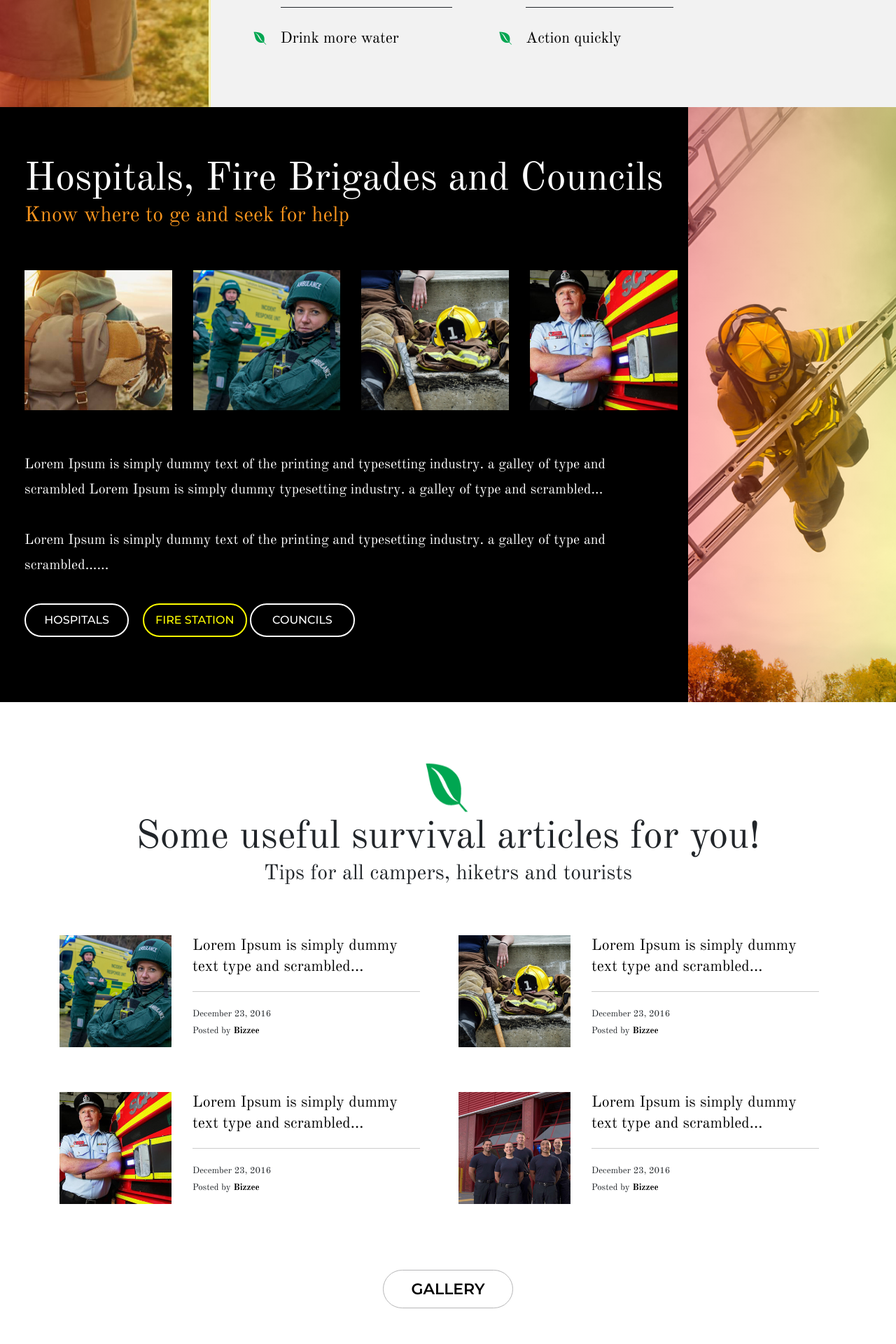
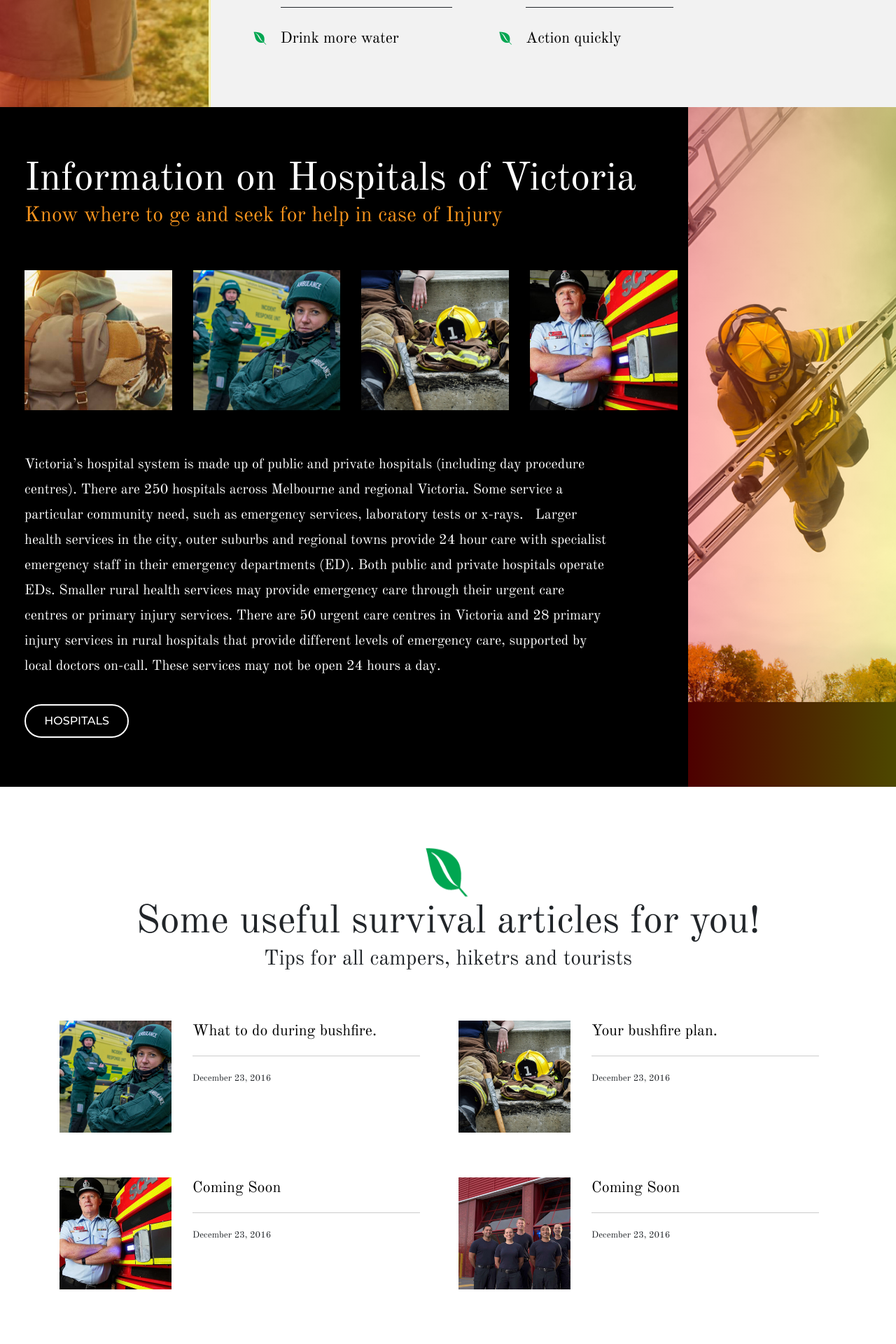
Before and after one commit to asimbilaladil/Bushfire, a CodeIgniter app: page / in a window 1280 px wide. Shown: the part 1920-3840 px from the top of the page at 70% size. Run offline with CodeIgniter, Linux system fonts and the light colour scheme; some libraries are stand-ins or nearby versions.

Commit message:
design changes and add blog

```diff
--- a/application/views/common/footer.php
+++ b/application/views/common/footer.php
@@ -25,13 +25,13 @@
                                 <a class="nav-link active" href="index.html">Home <span class="sr-only">(current)</span></a>
                             </li>
                             <li><a class="hidden-xs">~</a></li>
-                            <li class="nav-item"><a class="nav-link" href="services.html">Our Services</a></li>
+                            <li class="nav-item"><a class="nav-link" href="#">About</a></li>
                             <li><a class="hidden-xs">~</a></li>
-                            <li class="nav-item"><a class="nav-link" href="products.html">Our Products</a></li>
+                            <li class="nav-item"><a class="nav-link" href="#">Contacts</a></li>
                             <li><a class="hidden-xs">~</a></li>
-                            <li class="nav-item"><a class="nav-link" href="rates.html">Rates</a></li>
+                            <li class="nav-item"><a class="nav-link" href="#">Feedback</a></li>
                             <li><a class="hidden-xs">~</a></li>
-                            <li class="nav-item"><a class="nav-link" href="blog-page.html">Read Blog</a></li>
+                            <li class="nav-item"><a class="nav-link" href="#">Read Blog</a></li>
                         </ul>
                         <p>(C) 2019 All Rights Reserved. Bushfire</p>
                     </div>
--- a/application/views/common/header.php
+++ b/application/views/common/header.php
@@ -25,11 +25,10 @@
         <div id="mySidenav" class="sidenav">
             <a href="javascript:void(0)" class="closebtn" onclick="closeNav()">&times;</a>
             <a class="active" href="index.html">Home</a>
-            <a href="about.html">About</a>
-            <a href="services.html">Services</a>
-            <a href="products.html">Products</a>
-            <a href="rates.html">Rates</a>
-            <a href="blog-page.html">Blog</a>
+            <a href="#">About</a>
+            <a href="#">Contacts</a>
+            <a href="#">Feedback</a>
+            <a href="#">Read Blog</a>
         </div>
         <!-- Nav section Start -->
         <nav id="navbar">
--- a/application/views/home/index.php
+++ b/application/views/home/index.php
@@ -9,10 +9,9 @@
              <div class="col-sm-12">
                  <h1 data-aos="fade-left">Be informed and plan ahead!</h1>
                  <h2 data-aos="fade-left" data-aos-delay="100">We provide information for camping emergensies </h2>
-                 <p data-aos="fade-left" data-aos-delay="200"><i class="fa fa-clock-o" aria-hidden="true"></i><span>We Are open 24x7</span></p>
-                 <p data-aos="fade-left" data-aos-delay="300"><i class="fa fa-phone-square" aria-hidden="true"></i><span>Call for more information</span></p>
+
                  <p data-aos="fade-left" data-aos-delay="400"><i class="fa fa-envelope" aria-hidden="true"></i><span>info@campingplanner.tk</span></p>
-                 <a data-aos="fade-left" data-aos-delay="500" class="btn btn-success" href="about.html" role="button">our story</a>
+                 <a data-aos="fade-left" data-aos-delay="500" class="btn btn-success" href="about.html" role="button">Get weather information</a>
              </div>
          </div>
          <!--Row Ended-->
@@ -39,7 +38,7 @@
                          <div class="circle__wrapper">
                              <div class="circle__content">
                                  <h4><a href="<?php echo site_url('Emergency_Shelters'); ?>">Emergency Shelters</a></h4>
-                                 <p><a href="<?php echo site_url('Emergency_Shelters'); ?>">Lorem Ipsum is simply dummy text of the printing and typesetting industry. Lorem Ipsum has been the industry's</a></p>
+                                 <p></p>
                              </div>
                          </div>
                      </div>
@@ -52,7 +51,7 @@
                          <div class="circle__wrapper">
                              <div class="circle__content">
                                  <h4><a href="<?php echo site_url('Drinkable_Water'); ?>"> Drinkable Water </a></h4>
-                                 <p><a href="<?php echo site_url('Drinkable_Water'); ?>">Lorem Ipsum is simply dummy text of the printing and typesetting industry. Lorem Ipsum has been the industry's</a></p>
+                                 <p><a href="<?php echo site_url('Drinkable_Water'); ?>"></a></p>
                              </div>
                          </div>
                      </div>
@@ -65,7 +64,7 @@
                          <div class="circle__wrapper">
                              <div class="circle__content">
                                  <h4><a href="<?php echo site_url('Fresh_Food'); ?>">Fresh Food</a></h4>
-                                 <p><a href="<?php echo site_url('Fresh_Food'); ?>">Lorem Ipsum is simply dummy text of the printing and typesetting industry. Lorem Ipsum has been the industry's</a></p>
+                                 <p><a href="<?php echo site_url('Fresh_Food'); ?>"></a></p>
                              </div>
                          </div>
                      </div>
@@ -76,14 +75,14 @@
      <!-- container Ended-->
  </section>
  <!-- About section Ended-->
- <!-- Services section start-->
- <section class="services">
+  <!-- Services section start-->
+<section class="services">
      <!-- container-fluid Start-->
      <div class="container-fluid">
-         <div class="row" data-aos="fade-up" data-aos-duration="400">
+         <div class="row aos-init aos-animate" data-aos="fade-up" data-aos-duration="400">
              <div class="col-md-3">
                  <figure>
-                     <img src="<?php echo base_url("includes/assets/images/services-bg.jpg") ?> " alt="The Pulpit Rock">
+                     <img src="http://3.16.175.221/includes/assets/images/services-bg.jpg " alt="The Pulpit Rock">
                  </figure>
                  <div class="gradient"></div>
              </div>
@@ -130,8 +129,8 @@
              <div class="col-md-9 right-part">
                  <div class="row">
                      <div class="col-md-12 heading">
-                         <h2>Hospitals, Fire Brigades and Councils</h2>
-                         <h3>Know where to ge and seek for help</h3>
+                         <h2>Information on Hospitals of Victoria</h2>
+                         <h3>Know where to ge and seek for help in case of Injury</h3>
                      </div>
                      <div class="col-md-12">
                          <div class="row">
@@ -158,11 +157,14 @@
                          </div>
                      </div>
                      <div class="col-md-12">
-                         <p>Lorem Ipsum is simply dummy text of the printing and typesetting industry. a galley of type and scrambled Lorem Ipsum is simply dummy typesetting industry. a galley of type and scrambled...</p>
-                         <p>Lorem Ipsum is simply dummy text of the printing and typesetting industry. a galley of type and scrambled......</p>
+                         <p>    Victoria’s hospital system is made up of public and private hospitals (including day procedure centres). There are 250 hospitals across Melbourne and regional Victoria. Some service a particular community need, such as emergency services, laboratory tests or x-rays.
+                            Larger health services in the city, outer suburbs and regional towns provide 24 hour care with specialist emergency staff in their
+                            emergency departments (ED). Both public and private hospitals operate EDs.
+                            Smaller rural health services may provide emergency care through their urgent care centres or primary injury services. There are
+                            50 urgent care centres in Victoria and 28 primary injury services in rural hospitals that provide different levels of emergency care,
+                            supported by local doctors on-call. These services may not be open 24 hours a day.</p>
                          <a href="#" class="btn btn-primary btn-lg active" role="button" aria-pressed="true">Hospitals</a>
-                         <a href="#" class="btn btn-secondary btn-lg active" role="button" aria-pressed="true">Fire Station</a>
-          <a href="#" class="btn btn-primary btn-lg active" role="button" aria-pressed="true">Councils</a>
+
                      </div>
                  </div>
 
@@ -178,6 +180,7 @@
      <!-- container-fluid Ended-->
  </section>
  <!-- Section-4 section Ended-->
+
  <!-- Blog section start-->
  <section class="blog">
      <!-- container Start-->
@@ -196,12 +199,12 @@
                          <div class="row">
                              <div class="col-md-4">
                                  <figure>
-                                     <a href="blog_single.html"><img src="<?php echo base_url("includes/assets/images/blog-1.jpg") ?>" class="zoom" alt="The Pulpit Rock" width="304" height="228"></a>
+                                     <img src="<?php echo base_url("includes/assets/images/blog-1.jpg") ?>" class="zoom" alt="The Pulpit Rock" width="304" height="228">
                                  </figure>
                              </div>
                              <div class="col-md-8 inner-content">
-                                 <h4><a href="blog_single.html">Lorem Ipsum is simply dummy text type and scrambled...</a></h4>
-                                 <p><span>December 23, 2016</span>Posted by <b><a href="blog_single.html">Bizzee</a></b></p>
+                                 <h4><a href="<?php echo site_url('Blog/One'); ?>">What to do during bushfire.</a></h4>
+                                 <p><span>December 23, 2016</span></b></p>
                              </div>
                          </div>
                      </div>
@@ -209,12 +212,12 @@
                          <div class="row">
                              <div class="col-md-4">
                                  <figure>
-                                     <a href="blog_single.html"><img src="<?php echo base_url("includes/assets/images/blog-2.jpg") ?>" alt="The Pulpit Rock" width="304" height="228"></a>
+                                    <img src="<?php echo base_url("includes/assets/images/blog-2.jpg") ?>" alt="The Pulpit Rock" width="304" height="228">
                                  </figure>
                              </div>
                              <div class="col-md-8 inner-content">
-                                 <h4><a href="blog_single.html">Lorem Ipsum is simply dummy text type and scrambled...</a></h4>
-                                 <p><span>December 23, 2016</span>Posted by <b><a href="blog_single.html">Bizzee</a></b></p>
+                                 <h4><a href="<?php echo site_url('Blog/Two'); ?>">Your bushfire plan.</a></h4>
+                                 <p><span>December 23, 2016</span></p>
                              </div>
                          </div>
                      </div>
@@ -226,12 +229,12 @@
                          <div class="row">
                              <div class="col-md-4">
                                  <figure>
-                                     <a href="blog_single.html"><img src="<?php echo base_url("includes/assets/images/blog-3.jpg") ?>" alt="The Pulpit Rock" width="304" height="228"></a>
+                                    <img src="<?php echo base_url("includes/assets/images/blog-3.jpg") ?>" alt="The Pulpit Rock" width="304" height="228">
                                  </figure>
                              </div>
                              <div class="col-md-8 inner-content">
-                                 <h4><a href="blog_single.html">Lorem Ipsum is simply dummy text type and scrambled...</a></h4>
-                                 <p><span>December 23, 2016</span>Posted by <b><a href="blog_single.html">Bizzee</a></b></p>
+                                 <h4><a href="#">Coming Soon</a></h4>
+                                 <p><span>December 23, 2016</span></p>
                              </div>
                          </div>
                      </div>
@@ -239,12 +242,12 @@
                          <div class="row">
                              <div class="col-md-4">
                                  <figure>
-                                     <a href="blog_single.html"><img src="<?php echo base_url("includes/assets/images/blog-4.jpg") ?>" alt="The Pulpit Rock" width="304" height="228"></a>
+                                    <img src="<?php echo base_url("includes/assets/images/blog-4.jpg") ?>" alt="The Pulpit Rock" width="304" height="228">
                                  </figure>
                              </div>
                              <div class="col-md-8 inner-content">
-                                 <h4><a href="blog_single.html">Lorem Ipsum is simply dummy text type and scrambled...</a></h4>
-                                 <p><span>December 23, 2016</span>Posted by <b><a href="blog_single.html">Bizzee</a></b></p>
+                                 <h4><a href="#">Coming Soon</a></h4>
+                                 <p><span>December 23, 2016</span></p>
                                  <p></p>
                              </div>
                          </div>
@@ -254,7 +257,7 @@
          </div>
          <div class="row">
              <div class="col-md-12 col-12 button">
-                 <a class="btn btn-success" href="blog-page.html" role="button">Gallery</a>
+                 <a class="btn btn-success" href="blog-page.html" role="button">Plan Your Trip</a>
              </div>
          </div>
      </div>
```
Also changed, not shown: application/controllers/Blog.php (added, +39 -0 lines), application/views/blog/one.php (added, +61 -0 lines), application/views/blog/two.php (added, +63 -0 lines), includes/assets/images/firehasaplan.jpg (added), includes/assets/images/thingstodo.png (added).
